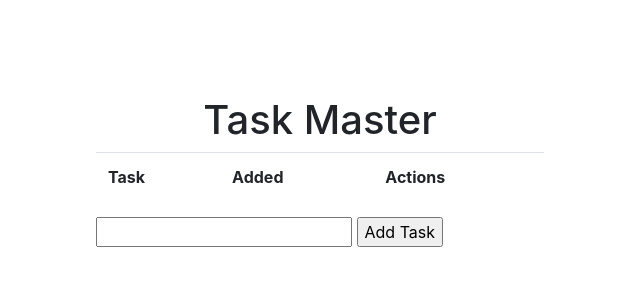
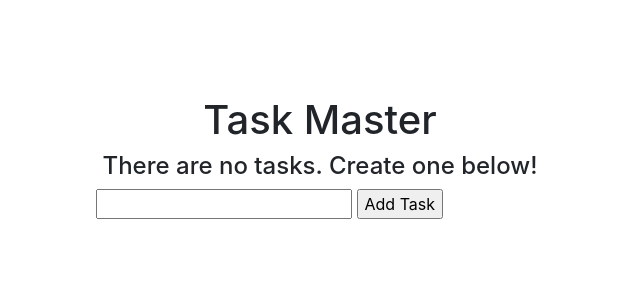
Before and after one commit to HassanBahati/flask_task_manager, a Flask app: page / in a window 1280 px wide. Shown: the top 300 px of the page, without its empty margins (0-640 px from the left). Run offline with Flask 2, Linux system fonts and the light colour scheme; data that the repository does not hold is empty; some libraries are stand-ins or nearby versions.

Commit message:
added no

```diff
--- a/templates/index.html
+++ b/templates/index.html
@@ -9,6 +9,11 @@
 {%block body %}
 <div class="content p-5 m-5">
     <h1 class="text-center">Task Master</h1>
+
+    <!-- if there are 0 tasks , show this text  -->
+    {% if tasks|length < 1 %}
+    <h4 class="text-center">There are no tasks. Create one below!</h4>
+    {% else %}
 
     <table class="table">
         <tr>
@@ -28,6 +33,7 @@
             </tr>
         {% endfor %}
     </table>
+    {% endif %}
 
     <form class="form  flex-right" action="/" method="POST">
         <input class="" type="text" name="content" id="content">
```
Also changed, not shown: test.db.
